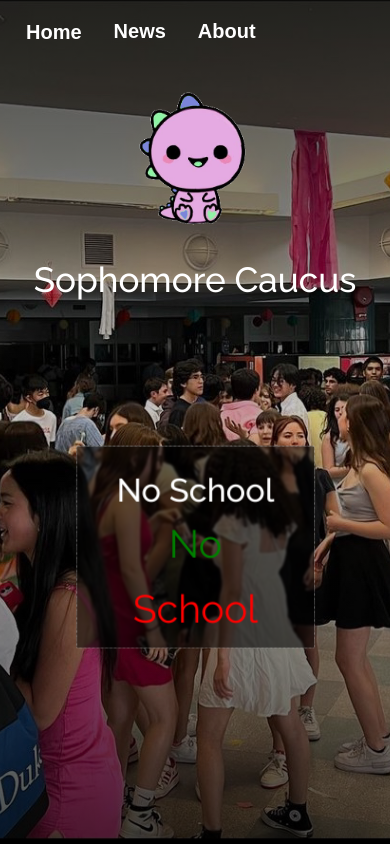
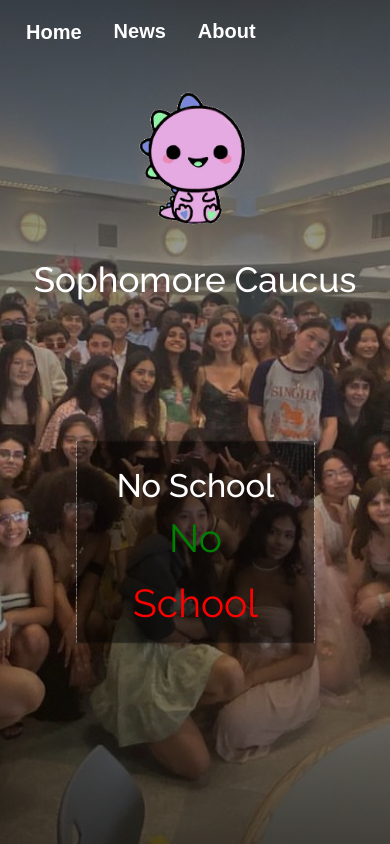
Before and after one commit to axelKeizoStahl/Sophomore-Caucus, a Next.js app: page / in a window 390 px wide. Built offline with nearby package versions, Linux system fonts and the light colour scheme.

Commit message:
mobile optimization

```diff
--- a/src/app/about/about-us/[department]/page.js
+++ b/src/app/about/about-us/[department]/page.js
@@ -1,6 +1,5 @@
 import styles from './DptInfo.module.css';
 import Image from 'next/image';
-import BouncingDivs from '@/app/components/BouncingDivs';
 
 export default function Page({ params }) {
     const department_info = {
@@ -46,7 +45,6 @@ export default function Page({ params }) {
     const department_name = params.department[0].toUpperCase() + params.department.slice(1)
     return (
         <div className={styles.dptPage}>
-            <BouncingDivs className={styles.balls} />
             <h1>{"Department of " + department_name}</h1>
             <div>
                 <div className={styles.dptLeader}>
--- a/src/app/about/about-us/aboutus.module.css
+++ b/src/app/about/about-us/aboutus.module.css
@@ -129,6 +129,11 @@
   .presidentInfo {
     flex-direction: column;
   }
+
+  .reverse {
+    flex-direction: column-reverse;
+  }
+
   .infoContainer {
     align-items: center;
   }
@@ -138,12 +143,15 @@
   .presidents {
     transform: scale(0.75)
   }
+
   .departmentsContainer {
     transform: scale(0.75)
   }
+
   .departmentsContainer {
     grid-template-columns: repeat(2, 300px);
   }
+
   .description p {
     font-size: 20px
   }
@@ -152,8 +160,11 @@
 @media screen and (max-width: 600px) {
   .header {
     transform: scale(0.6);
-    margin-top: -100px;
-    gap: 50px
+    margin-top: -60px;
+    gap: 50px;
+    font-size: 80px;
+    height: 300px;
+    width: 500px;
   }
   .presidents {
     padding: 0;
@@ -161,10 +172,14 @@
   }
   .imageContainer {
     transform: scale(0.75);
+    margin-left: -100px;
   }
   .imageContainer:hover {
     transform: scale(0.75);
   }
+  .Vanna {
+    margin-left: 100px;
+  };
   .presidentInfo {
     gap: 50px;
   }
--- a/src/app/about/about-us/page.js
+++ b/src/app/about/about-us/page.js
@@ -57,7 +57,7 @@ export default function Page() {
               </div>
             ))}
           </div>
-          <div className={`${styles.descriptionContainer} ${styles.infoContainer}`}>
+          <div className={`${presTop == "Vanna" ? styles.reverse : ''} ${styles.descriptionContainer} ${styles.infoContainer}`}>
             {presidents.map((president, index) => (
               <div key={`description${index}`} className={`${styles.info} ${styles.description} ${presTop != president.name ? styles.hidden: ''}`}>
                   <h2 className={styles.h2}>{president.name}</h2>
--- a/src/app/components/Schedule.module.css
+++ b/src/app/components/Schedule.module.css
@@ -9,7 +9,6 @@
   padding: 30px;
   transition: all 0.5s ease;
   background: rgba(0, 0, 0, 0.5);
-  backdrop-filter: blur(2px);
 }
 
 .sched:hover {
@@ -57,6 +56,6 @@
 @media screen and (max-width: 600px) {
   .sched {
     transform: scale(0.65);
-    margin-bottom: 70px;
+    margin-bottom: 80px;
   }
 }
--- a/src/app/home.module.css
+++ b/src/app/home.module.css
@@ -94,7 +94,6 @@
   font-size: 17px;
   background: rgba(0, 0, 0, 0.5);
   transition: all 0.5s ease;
-  backdrop-filter: blur(2px);
 }
 
 .homeEvent:hover {
@@ -182,15 +181,12 @@
 }
 
 @media screen and (max-width: 600px) {
-  .sched {
-    transform: scale(0.5);
-    margin-bottom: 30px;
-    width: 50px;
-    height: 50px;
-    font-size: 15px;
+  .header {
+    animation: none;
+    background-image: linear-gradient(rgba(0, 0, 0, 0.7), rgba(0, 0, 0, 0.2), rgba(0, 0, 0, 0.7)), url('./picture1.jpeg');
   }
 
   .container {
     top: 75px;
   }
-};
+}
--- a/src/app/news/events/events.module.css
+++ b/src/app/news/events/events.module.css
@@ -166,7 +166,13 @@
   .info {
     height: fit-content;
   }
+
   .events {
     grid-template-columns: repeat(1, 1fr);
   };
+
+  .header img {
+    height: 130px;
+    width: 130px;
+  }
 }
```
